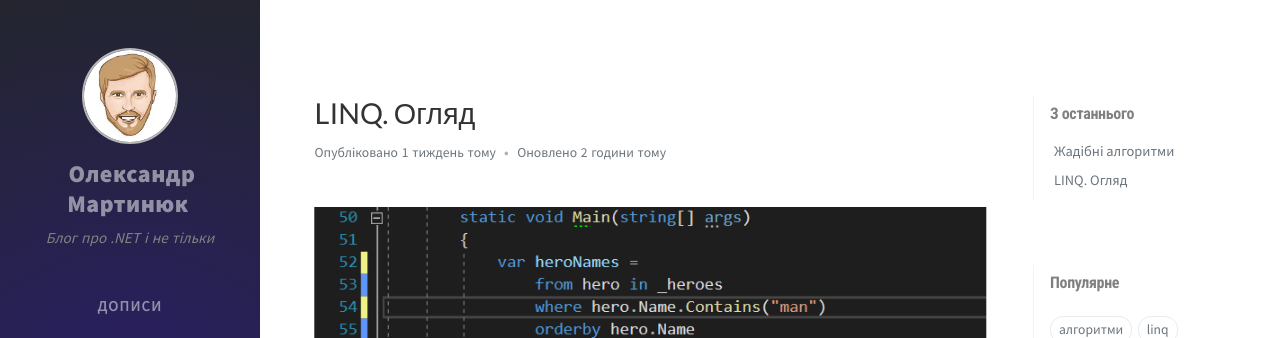
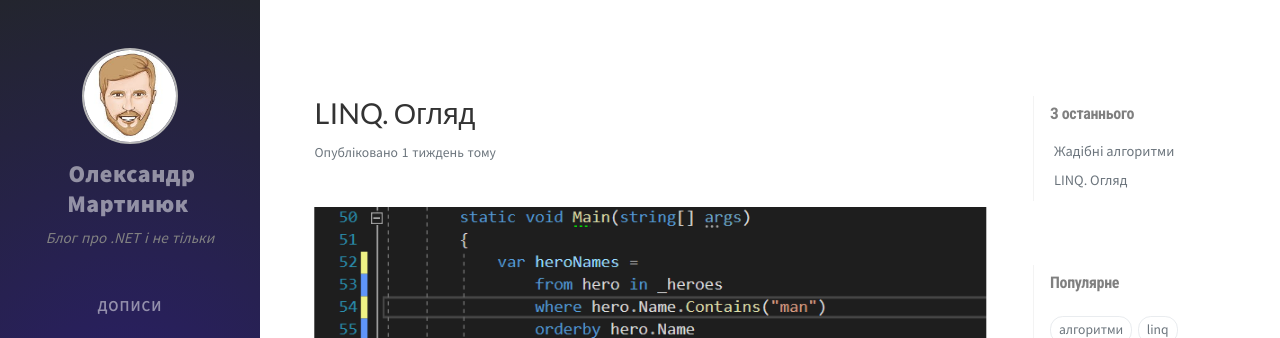
Before and after one commit to olesmartyniuk/olesmartyniuk.github.io, a Jekyll site: the page built from _posts/2020-05-01-linq-overview.md, in a window 1280 px wide and 900 px high. Shown: the top 338 px of the window. Built offline with Jekyll 4.4.1, drawn with Linux system fonts in a browser that asks for light colours; nearby versions of some CDN libraries; comment, search, counter and statistics services are not loaded.

Commit message:
Removed updated date and added Google analytics

```diff
--- a/_config.yml
+++ b/_config.yml
@@ -41,7 +41,7 @@ timezone: Europe/Kiev
 
 google_analytics:
   # Fill with your Google Analytics ID
-  id: ''
+  id: 'UA-166067964-1'
   # The Google Analytics pageviews switch.
 
   pv:
--- a/_layouts/post.html
+++ b/_layouts/post.html
@@ -24,19 +24,6 @@ layout: default
         {%- capture filename -%}
         {{ page.url | split: "/" | last }}
         {%- endcapture -%}
-
-        {% assign record = site.data.updates | where: "filename", filename | first %}
-
-        {% if record %}
-        <div>
-          Оновлено
-          <span class="timeago lastmod" data-toggle="tooltip" data-placement="bottom"
-            title="{{ record.lastmod | date: site.data.date_format.tooltip }}">
-            {{ record.lastmod | date: site.data.date_format.post }}
-            <i class="unloaded">{{ record.lastmod | date_to_xmlschema}}</i>
-          </span>
-        </div>
-        {% endif %}
 
         <!-- page views -->
         {% if site.google_analytics.pv.enabled %}
```
